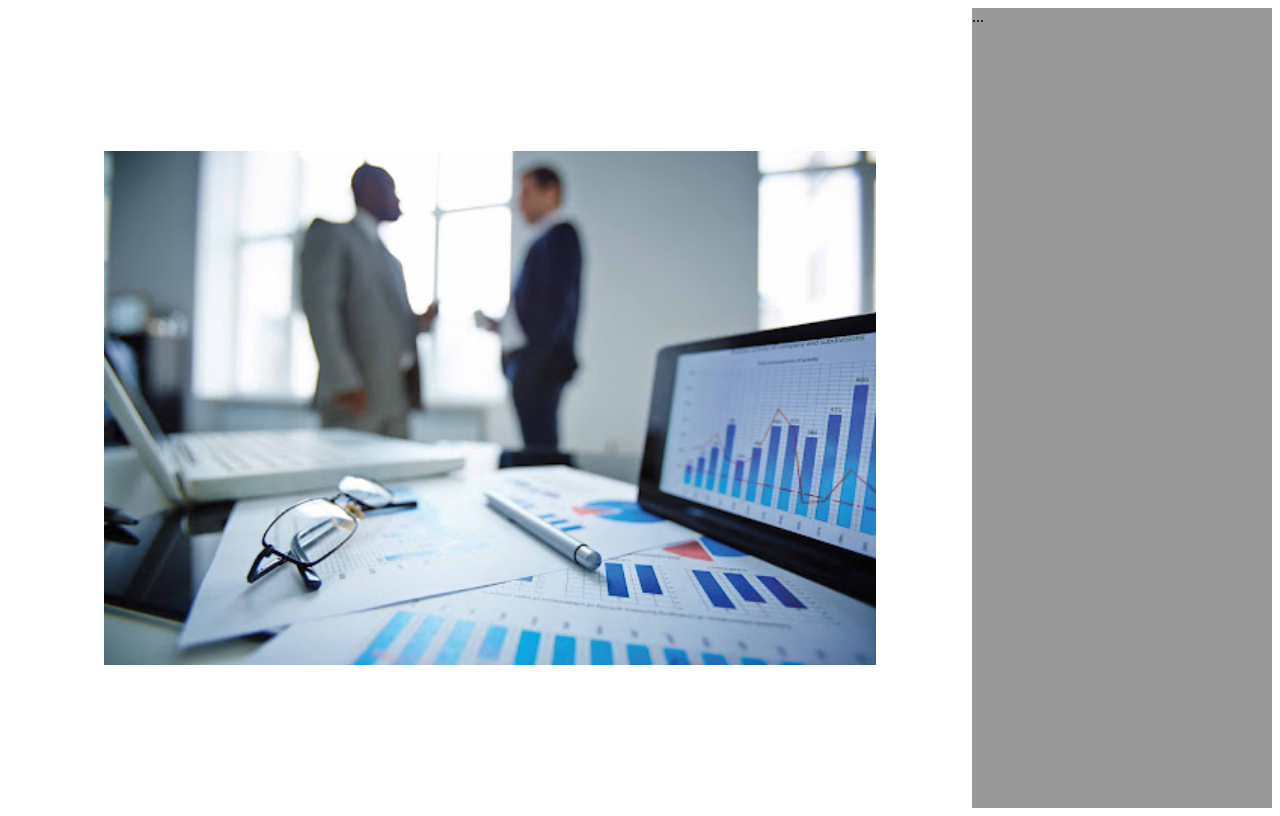
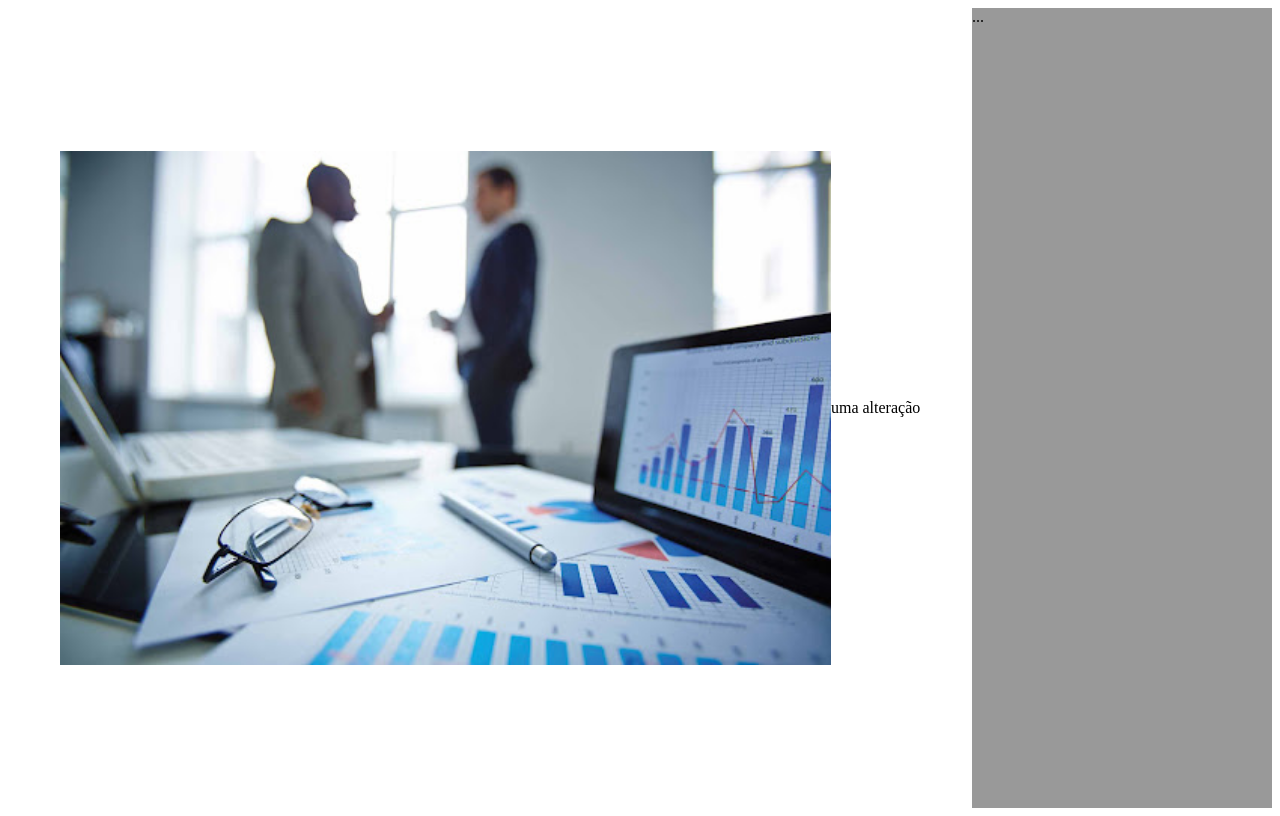
Before and after one commit to YanRamos1/ValidarFormulario, a plain HTML site: page index.html in a window 1280 px wide. Drawn offline with Linux system fonts and the light colour scheme.

Commit message:
uma alteração

```diff
--- a/index.html
+++ b/index.html
@@ -11,6 +11,7 @@
 <div class="screen">
     <div class="leftside">
         <img src="/imgs/financial.jpeg" alt="photo">
+        <div class="u"> uma alteração</div>
     </div>
     <div class="rightside">
         ...
```
